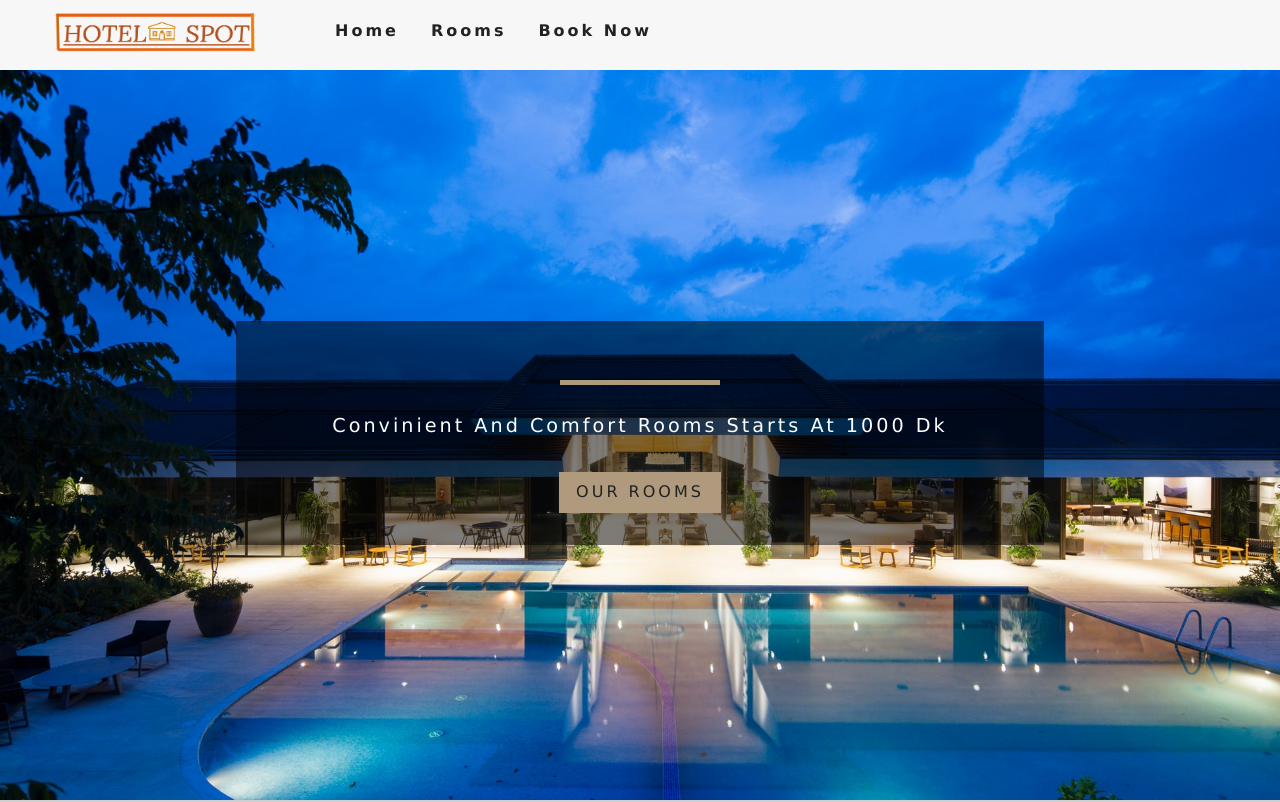
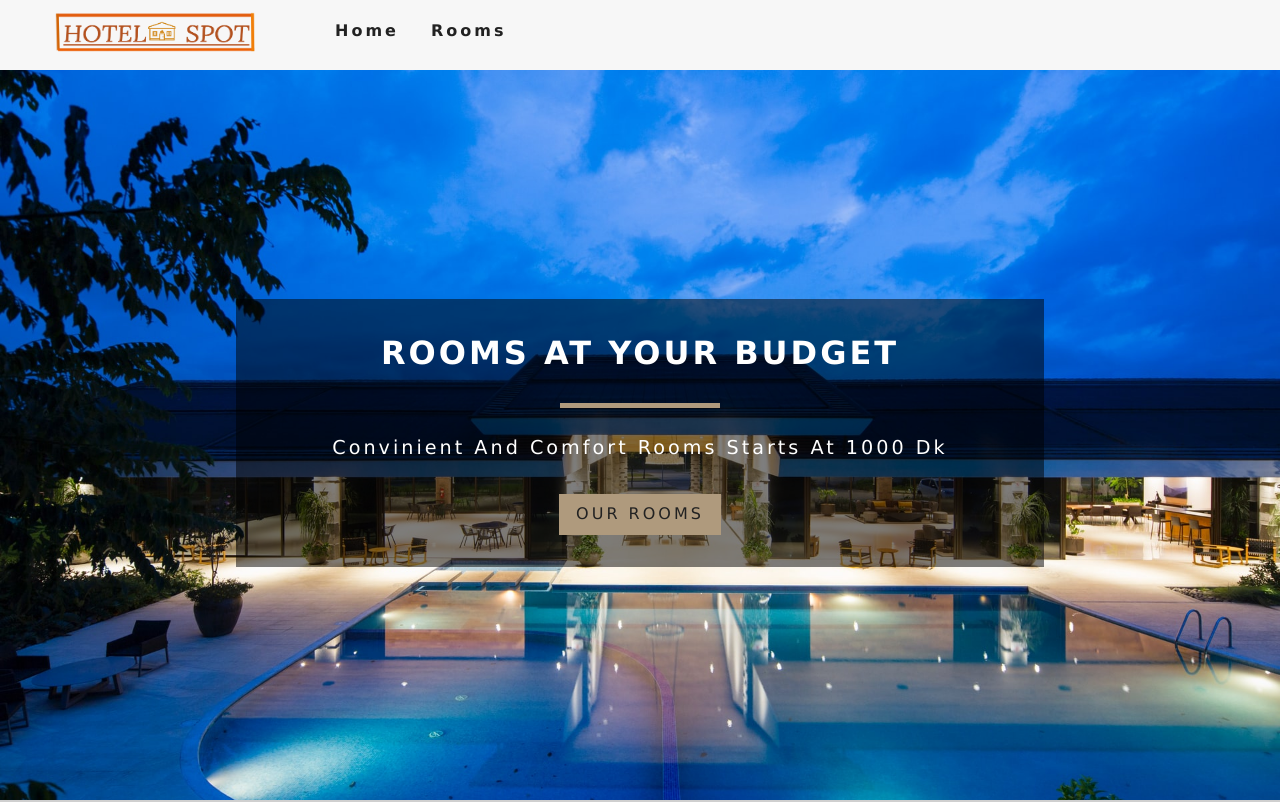
Before and after one commit to mamathamereddy/resort-app, a React (Create React App) app: page / in a window 1280 px wide. Shown: the top 802 px of the page. Built offline with nearby package versions, Linux system fonts and the light colour scheme; no server answers.

Commit message:
remove booking from nav and typo in home

```diff
--- a/src/components/Navbar.js
+++ b/src/components/Navbar.js
@@ -27,9 +27,6 @@ const Navbar = () => {
           <li>
             <Link to="/rooms">Rooms</Link>
           </li>
-          <li>
-            <Link to="/bookingForm">Book Now</Link>
-          </li>
         </ul>
       </div>
     </nav>
--- a/src/pages/Home.js
+++ b/src/pages/Home.js
@@ -10,7 +10,7 @@ const Home = () => {
     <>
       <Hero hero="defaultHero">
         <Banner
-          tittle="ROOMS AT YOUR BUDGET"
+          title="ROOMS AT YOUR BUDGET"
           subtitle="convinient and comfort rooms starts at 1000 dk"
         >
           <Link to="/rooms" className="btn-primary">
```
